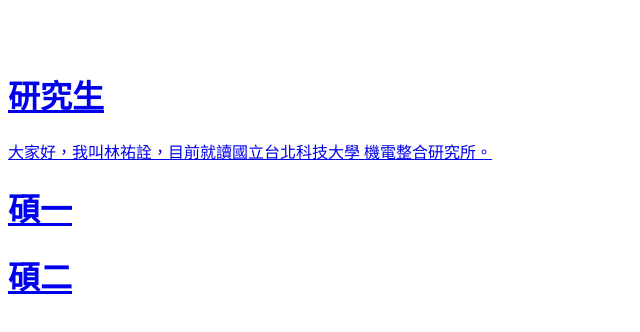
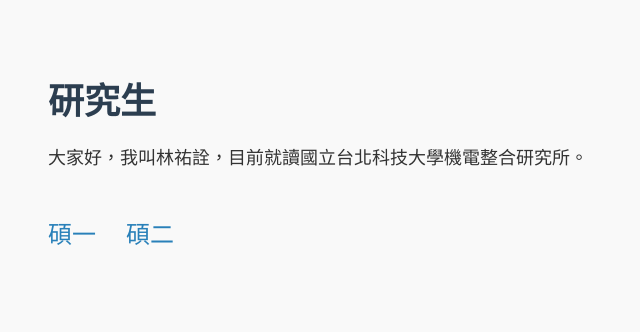
Before and after one commit to Martin3130/NTUTMP, a plain HTML site: page index.html in a window 1280 px wide. Shown: the whole page, without its empty margins (0-640 px from the left). Drawn offline with Linux system fonts and the light colour scheme.

Commit message:
更改index內容

```diff
--- a/index.html
+++ b/index.html
@@ -2,45 +2,53 @@
 <html lang="zh-Hant">
 <head>
     <meta charset="UTF-8">
-  <title>NTUT ACTL LAB</title>
+    <title>研究紀錄</title>
     <style>
-    .header-container {
+        body {
+            font-family: "微軟正黑體", sans-serif;
+            background-color: #f9f9f9;
+            color: #333;
+            padding: 40px;
+        }
+
+        h1 {
+            color: #2c3e50;
+            font-size: 36px;
+            margin-bottom: 10px;
+        }
+
+        p {
+            font-size: 18px;
+            line-height: 1.8;
+            max-width: 700px;
+        }
+
+        .year-links {
             display: flex;
-        justify-content: center; /* 置中排列 */
-        gap: 50px; /* 兩個標題中間的間距 */
-        margin-top: 50px;
+            gap: 30px;
+            margin-top: 40px;
         }
-    .header-container a h1 {
-        font-size: 28px;
-        color: darkblue;
+
+        .year-links a {
             text-decoration: none;
-        border-bottom: 2px solid darkblue;
-        padding: 10px;
+            font-size: 24px;
+            color: #2980b9;
+            border-bottom: 2px solid transparent;
             transition: 0.3s;
         }
-    .header-container a h1:hover {
-        color: orangered;
-        border-color: orangered;
+
+        .year-links a:hover {
+            border-color: #2980b9;
         }
     </style>
 </head>
 <body>
-  <div class="header-container"></div>
-    <!-- 第一個大標題，連到 page1.html -->
-    <a href="page1.html" target="_blank">
     <h1>研究生</h1>
-      <p>大家好，我叫林祐詮，目前就讀國立台北科技大學 機電整合研究所。</p>
-    </a>
+    <p>大家好，我叫林祐詮，目前就讀國立台北科技大學機電整合研究所。</p>
 
-    <!-- 第二個大標題，連到 page2.html -->
-    <a href="page2.html" target="_blank">
-      <h1>碩一</h1>
-    </a>
-
-    <!-- 第三個大標題，連到 page3.html -->
-    <a href="page3.html" target="_blank">
-      <h1>碩二</h1>
-    </a>
+    <div class="year-links">
+        <a href="page1.html" target="_blank">碩一</a>
+        <a href="page2.html" target="_blank">碩二</a>
     </div>
 </body>
 </html>
```
Lines whose indentation alone changed are shown as unchanged.
